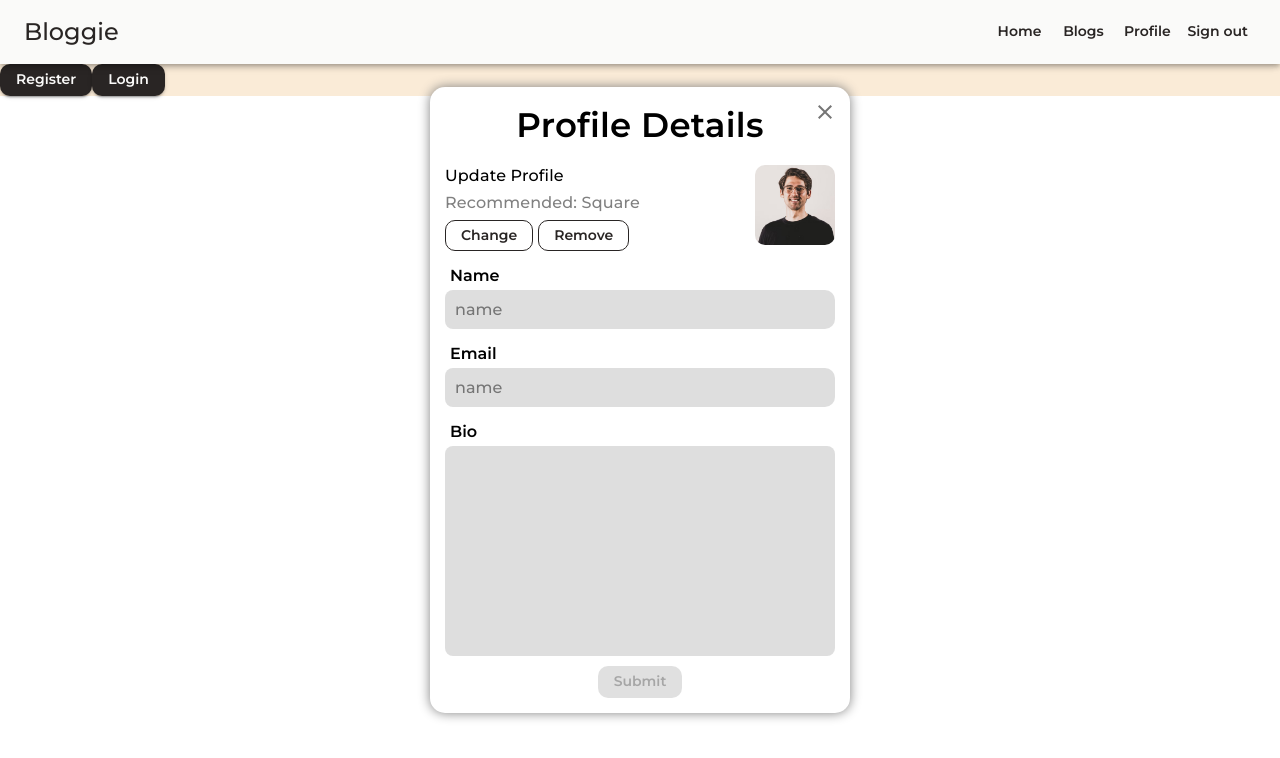
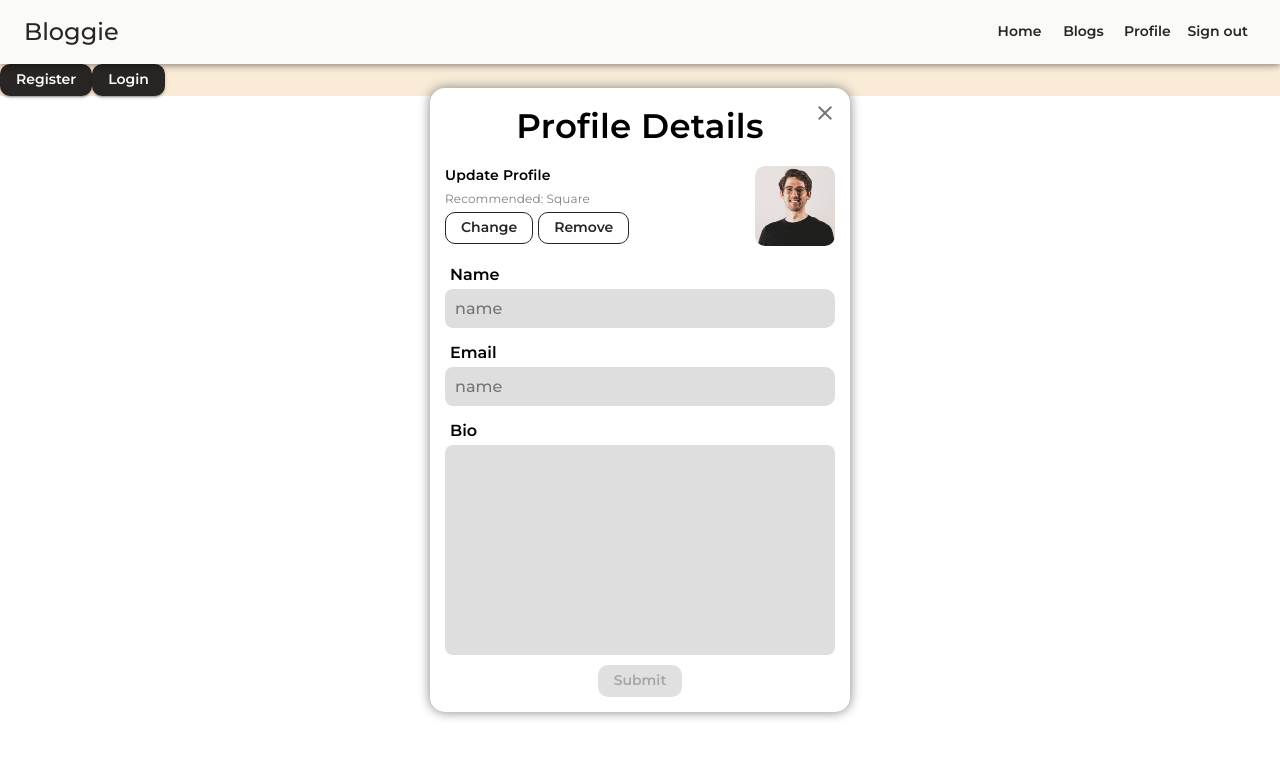
Before and after one commit to satyam73/blog-web, a Next.js app: page / in a window 1280 px wide. Shown: the top 758 px of the page. Built offline with nearby package versions, Linux system fonts and the light colour scheme.

Commit message:
styles: fix update profile photo component styling

```diff
--- a/app/components/ProfileModal/updateProfilePhoto.module.css
+++ b/app/components/ProfileModal/updateProfilePhoto.module.css
@@ -19,12 +19,12 @@
   flex: 1;
 }
 
-.update-profile-photo__heading {
+.update-profile-photo__main .update-profile-photo__heading {
   font-size: 14px;
   font-weight: 600;
 }
 
-.update-profile-photo__text {
+.update-profile-photo__main .update-profile-photo__text {
   font-size: 12px;
   font-weight: 400;
   color: var(--color-pure-grey);
```
